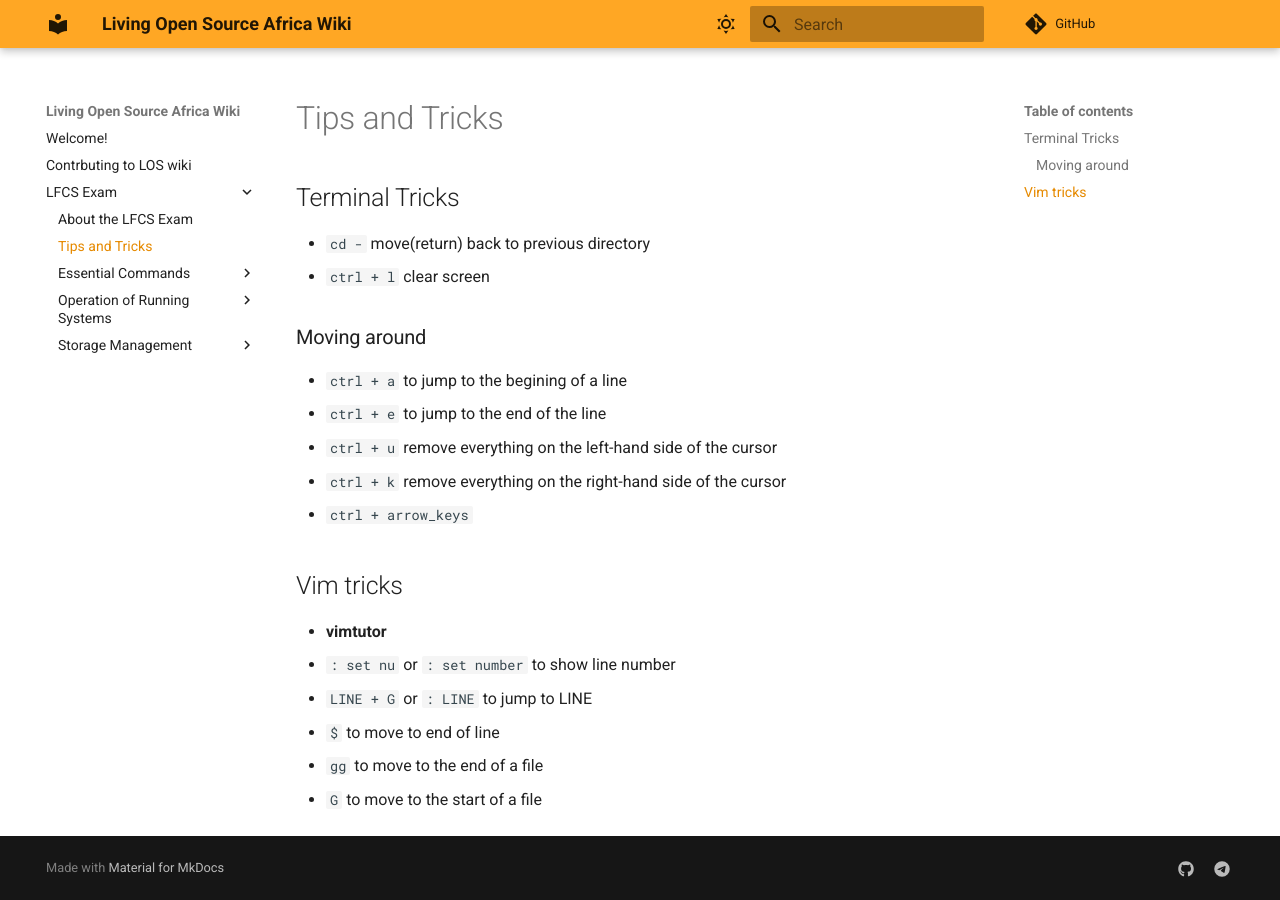
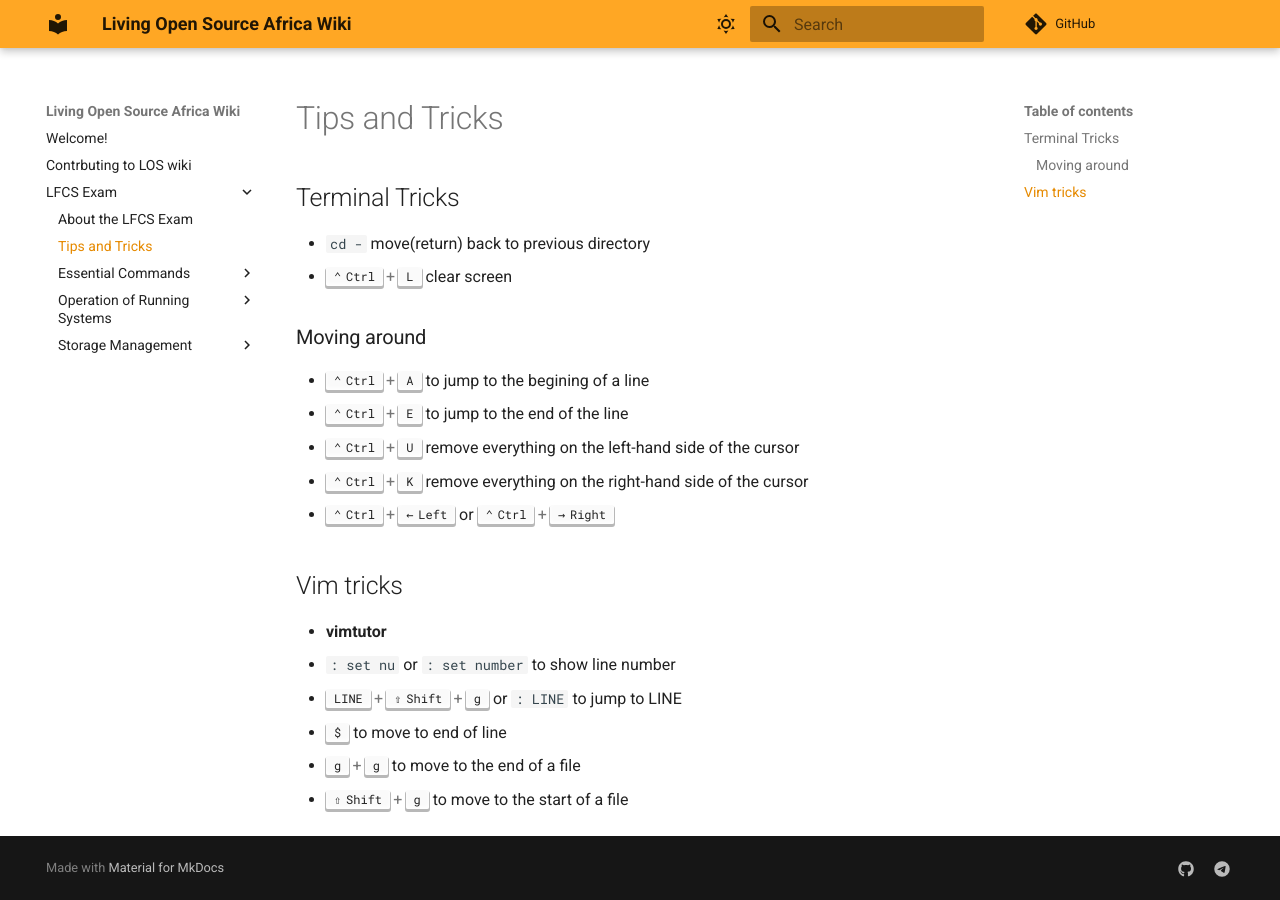
Before and after one commit to living-opensource-africa/wiki, an MkDocs documentation site: the page built from docs/LFCS Exam/tipstricks.md, in a window 1280 px wide. Built offline with MkDocs 1.6.1 and Material for MkDocs 9.7.7, drawn with Linux system fonts in a browser that asks for light colours; comment, search, counter and statistics services are not loaded.

Commit message:
feat: render keyboard keys
Added keys extension which allows keyboard keys to be rendered. Edited lfcs tips and tricks section.

```diff
--- a/docs/LFCS Exam/tipstricks.md
+++ b/docs/LFCS Exam/tipstricks.md
@@ -8,20 +8,20 @@ authors:
 ## Terminal Tricks
 
 - `cd -` move(return) back to previous directory
-- `ctrl  + l` clear screen
+- ++ctrl+l++ clear screen
 
 ### Moving around
-- `ctrl + a ` to jump to the begining of a line
-- `ctrl + e ` to jump to the end of the line
-- `ctrl + u ` remove everything on the left-hand side of the cursor
-- `ctrl + k ` remove everything on the right-hand side of the cursor
-- `ctrl + arrow_keys`
+- ++ctrl+a++ to jump to the begining of a line
+- ++ctrl+e++ to jump to the end of the line
+- ++ctrl+u++ remove everything on the left-hand side of the cursor
+- ++ctrl+k++ remove everything on the right-hand side of the cursor
+- ++ctrl+left++ or ++ctrl+right++
 
 ## Vim tricks
 
 - **vimtutor**
 - `: set nu` or `: set number` to show line number
-- `LINE + G` or `: LINE` to jump to LINE
-- `$` to move to end of line
-- `gg` to move to the end of a file
-- `G` to move to the start of a file
+- ++"LINE"+shift+"g"++ or `: LINE` to jump to LINE
+- ++"$"++ to move to end of line
+- ++"g"+"g"++ to move to the end of a file
+- ++shift+"g"++ to move to the start of a file
--- a/mkdocs.yml
+++ b/mkdocs.yml
@@ -36,7 +36,6 @@ markdown_extensions:
   - pymdownx.highlight
   - pymdownx.superfences
   - pymdownx.details
-
+  - pymdownx.keys
 plugins:
   - search
-  #  - social
```
